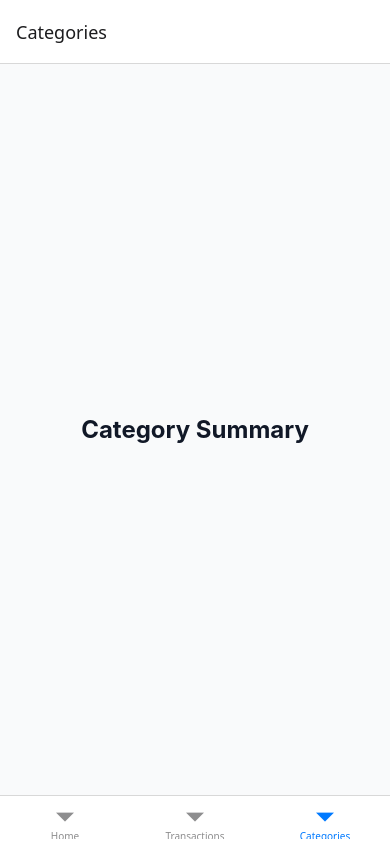
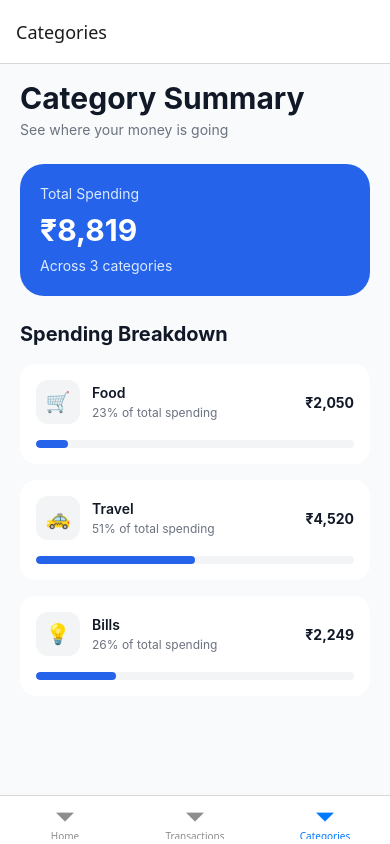
Before and after one commit to Aishwaryaschakote/expense-tracker-app, a React Native app: screen /Categories in a window 390 px wide. Built offline with nearby package versions, Linux system fonts and the light colour scheme.

Commit message:
feat: add category spending summary

```diff
--- a/screens/CategorySummaryScreen.js
+++ b/screens/CategorySummaryScreen.js
@@ -1,11 +1,121 @@
-import { View, Text } from "react-native";
+import { View, Text, ScrollView } from "react-native";
+import { transactions } from "../data/mockData";
+
+const categoryIcons = {
+  Food: "🛒",
+  Travel: "🚕",
+  Bills: "💡",
+};
 
 export default function CategorySummaryScreen() {
+  const expenseTransactions = transactions.filter(
+    (transaction) => transaction.type === "expense"
+  );
+
+  const categories = ["Food", "Travel", "Bills"];
+
+  const categoryData = categories.map((category) => {
+    const amount = expenseTransactions
+      .filter((transaction) => transaction.category === category)
+      .reduce((total, transaction) => total + transaction.amount, 0);
+
+    return {
+      category,
+      amount,
+    };
+  });
+
+  const totalExpenses = categoryData.reduce(
+    (total, item) => total + item.amount,
+    0
+  );
+
   return (
-    <View className="flex-1 items-center justify-center bg-gray-50">
-      <Text className="text-2xl font-bold text-gray-900">
-        Category Summary
-      </Text>
+    <View className="flex-1 bg-gray-50">
+      <ScrollView
+        showsVerticalScrollIndicator={false}
+        contentContainerClassName="px-5 pb-8"
+      >
+        <View className="mb-6 mt-4">
+          <Text className="text-3xl font-bold text-gray-900">
+            Category Summary
+          </Text>
+
+          <Text className="mt-1 text-sm text-gray-500">
+            See where your money is going
+          </Text>
+        </View>
+
+        <View className="mb-6 rounded-3xl bg-blue-600 p-5">
+          <Text className="text-sm text-blue-100">
+            Total Spending
+          </Text>
+
+          <Text className="mt-2 text-3xl font-bold text-white">
+            ₹{totalExpenses.toLocaleString("en-IN")}
+          </Text>
+
+          <Text className="mt-2 text-sm text-blue-100">
+            Across {categories.length} categories
+          </Text>
+        </View>
+
+        <Text className="mb-4 text-xl font-bold text-gray-900">
+          Spending Breakdown
+        </Text>
+
+        {categoryData.map((item) => {
+          const percentage =
+            totalExpenses > 0
+              ? (item.amount / totalExpenses) * 100
+              : 0;
+
+          let barWidth = "w-[10%]";
+
+          if (percentage >= 75) {
+            barWidth = "w-3/4";
+          } else if (percentage >= 50) {
+            barWidth = "w-1/2";
+          } else if (percentage >= 25) {
+            barWidth = "w-1/4";
+          }
+
+          return (
+            <View
+              key={item.category}
+              className="mb-4 rounded-2xl bg-white p-4"
+            >
+              <View className="flex-row items-center">
+                <View className="h-11 w-11 items-center justify-center rounded-xl bg-gray-100">
+                  <Text className="text-xl">
+                    {categoryIcons[item.category]}
+                  </Text>
+                </View>
+
+                <View className="ml-3 flex-1">
+                  <Text className="font-semibold text-gray-900">
+                    {item.category}
+                  </Text>
+
+                  <Text className="mt-1 text-xs text-gray-500">
+                    {percentage.toFixed(0)}% of total spending
+                  </Text>
+                </View>
+
+                <Text className="font-bold text-gray-900">
+                  ₹{item.amount.toLocaleString("en-IN")}
+                </Text>
+              </View>
+
+              <View className="mt-4 h-2 overflow-hidden rounded-full bg-gray-100">
+                <View
+                  className={`h-full rounded-full bg-blue-600 ${barWidth}`}
+                />
+              </View>
+            </View>
+          );
+        })}
+      </ScrollView>
     </View>
   );
 }
```
